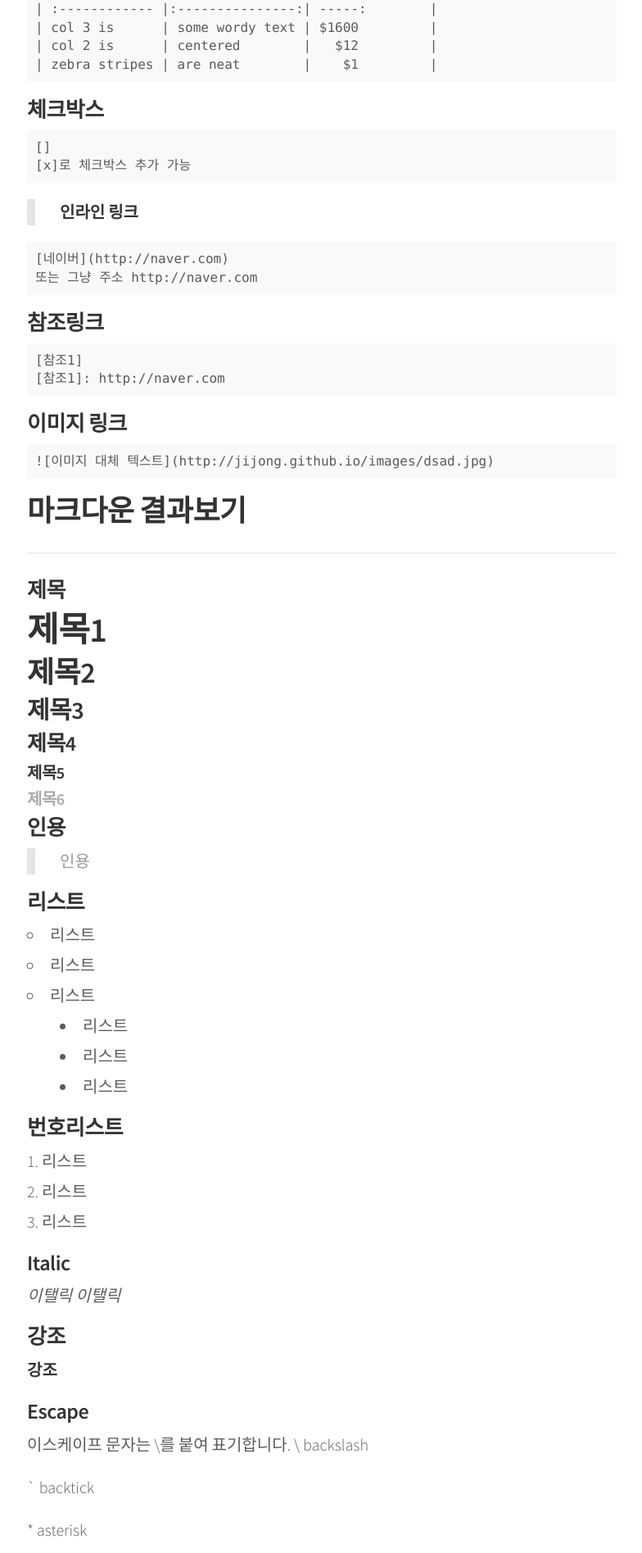
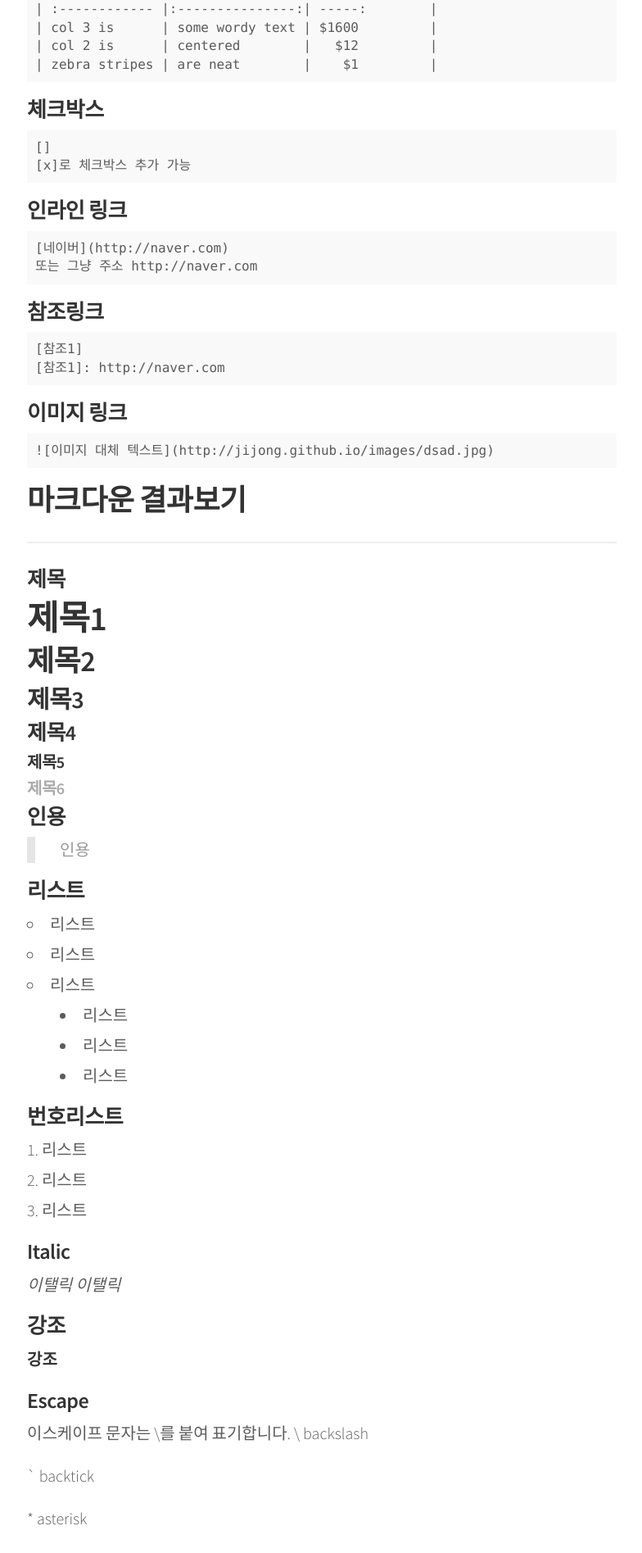
Before and after one commit to qnfzks55/jijong.github.io, a Jekyll site: the page built from _posts/2016-12-01-markdown.md, in a window 1280 px wide. Shown: the part 2286-4181 px from the top of the page at 82% size, without its empty margins (247-1031 px from the left). Built offline with Jekyll 4.4.1, drawn with Linux system fonts in a browser that asks for light colours; nearby versions of some CDN libraries; comment, search, counter and statistics services are not loaded.

```diff
--- a/_posts/2016-12-01-markdown.md
+++ b/_posts/2016-12-01-markdown.md
@@ -128,7 +128,7 @@ _이탤릭_
 [x]로 체크박스 추가 가능
 </pre>
 
-> **인라인 링크**
+#### 인라인 링크
 
 <pre>
 [네이버](http://naver.com)
@@ -147,6 +147,7 @@ _이탤릭_
 <pre>
 ![이미지 대체 텍스트](http://jijong.github.io/images/dsad.jpg)
 </pre>
+
 
 ## 마크다운 결과보기
 
```
